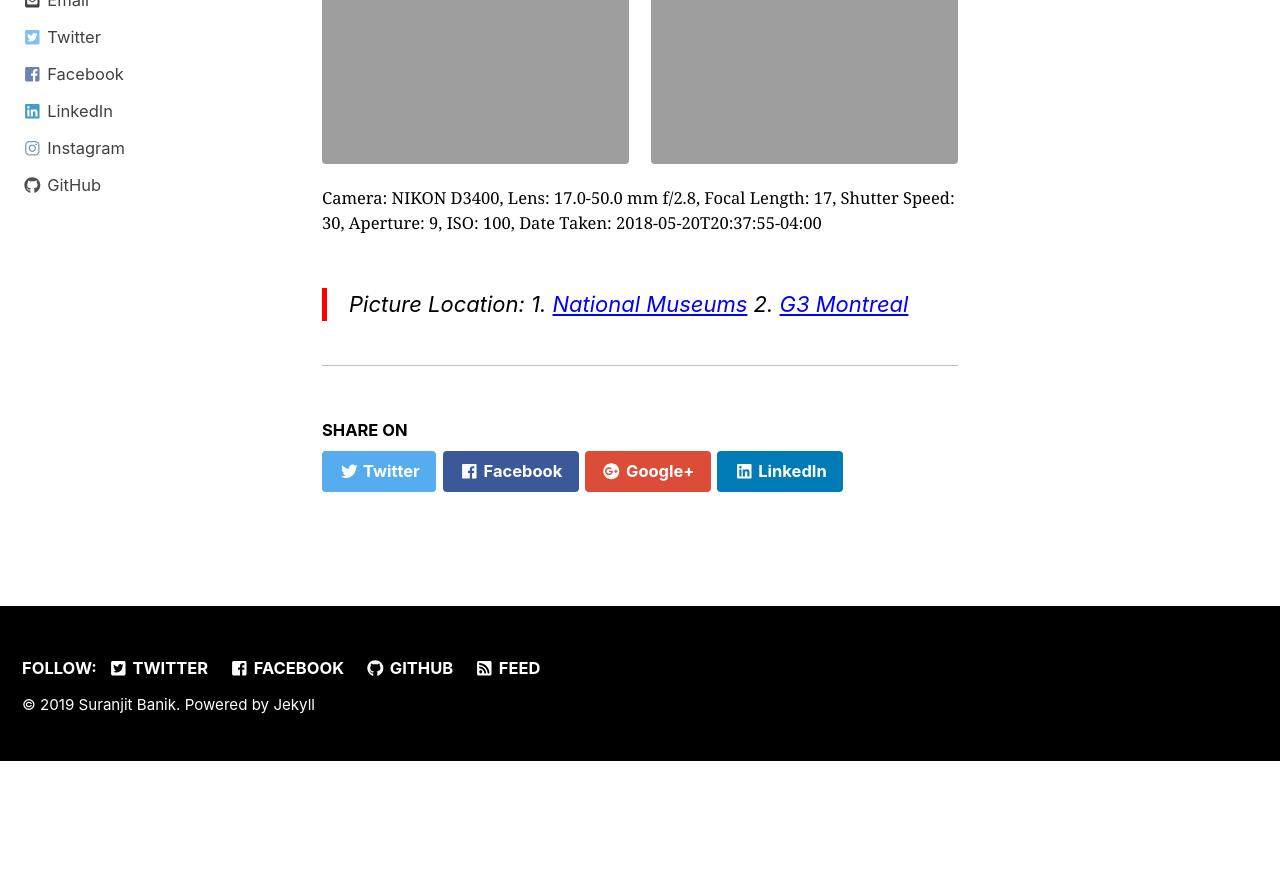
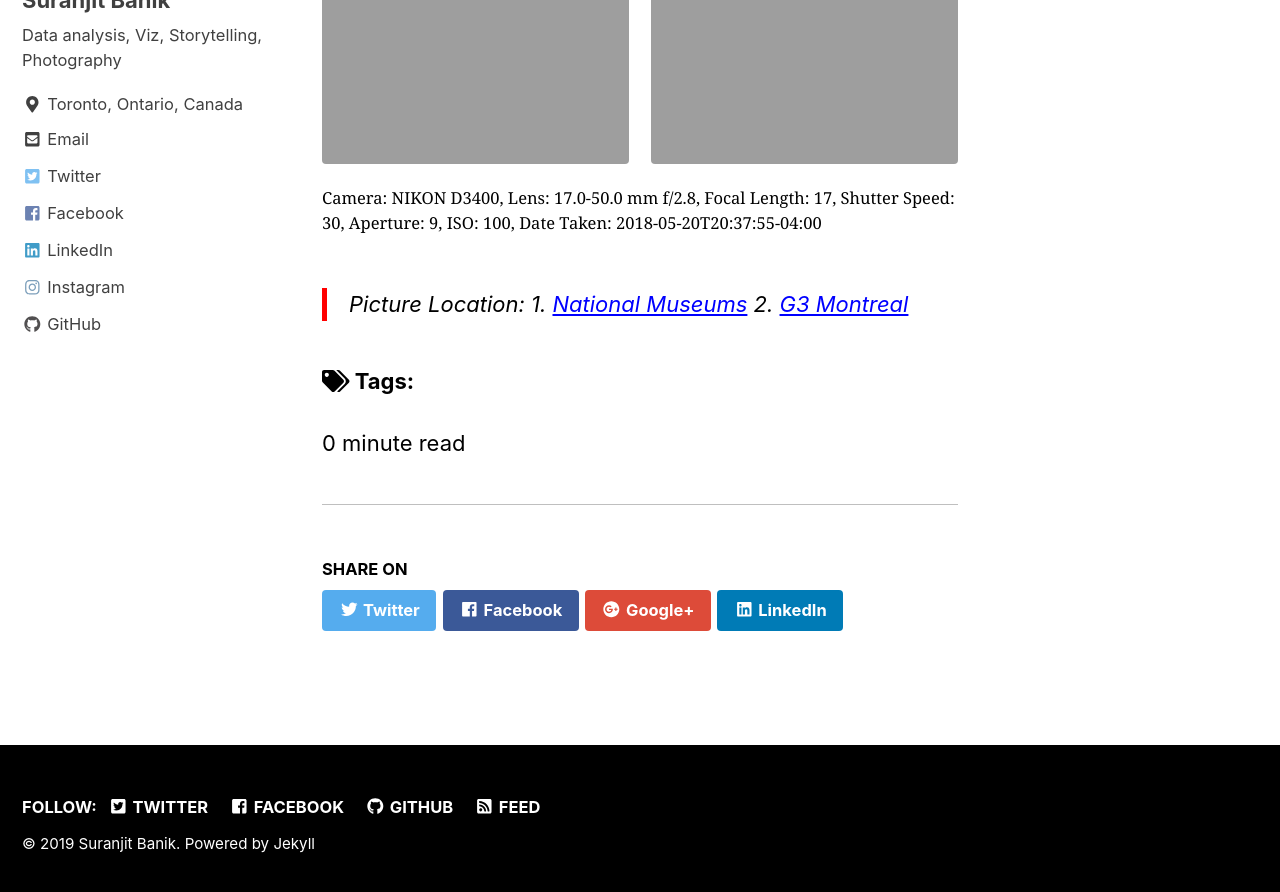
Before and after one commit to mastermindLAB/mastermindLAB.github.io, a Jekyll site: the page built from _pages/photography.md, in a window 1280 px wide and 900 px high, scrolled down 1837 px. Shown: the top 892 px of the window. Built offline with Jekyll 4.4.1, drawn with Linux system fonts in a browser that asks for light colours; nearby versions of some CDN libraries; before the commit the page ends 2598 px from its top, so only the background shows below that.

```diff
--- a/_pages/photography.md
+++ b/_pages/photography.md
@@ -27,4 +27,8 @@
 
 > Picture Location: 1. [National Museums](https://www.ottawatourism.ca/ottawa-insider/ottawas-seven-national-museums/) 2. [G3 Montreal](https://www.g3.ca/farmers-equity-plan)
 
+  {% include post_pagination.html %}
+    {% include tag-list.html %}
+    {% include read-time.html %}
+
   {% include social-share.html %}
```
